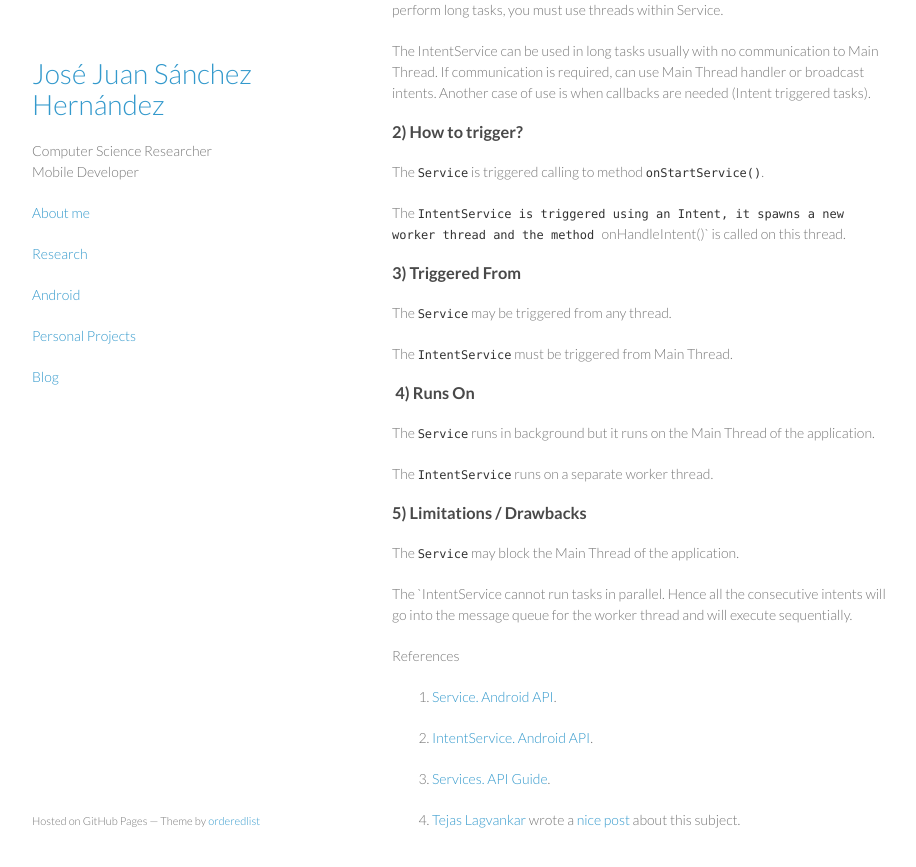
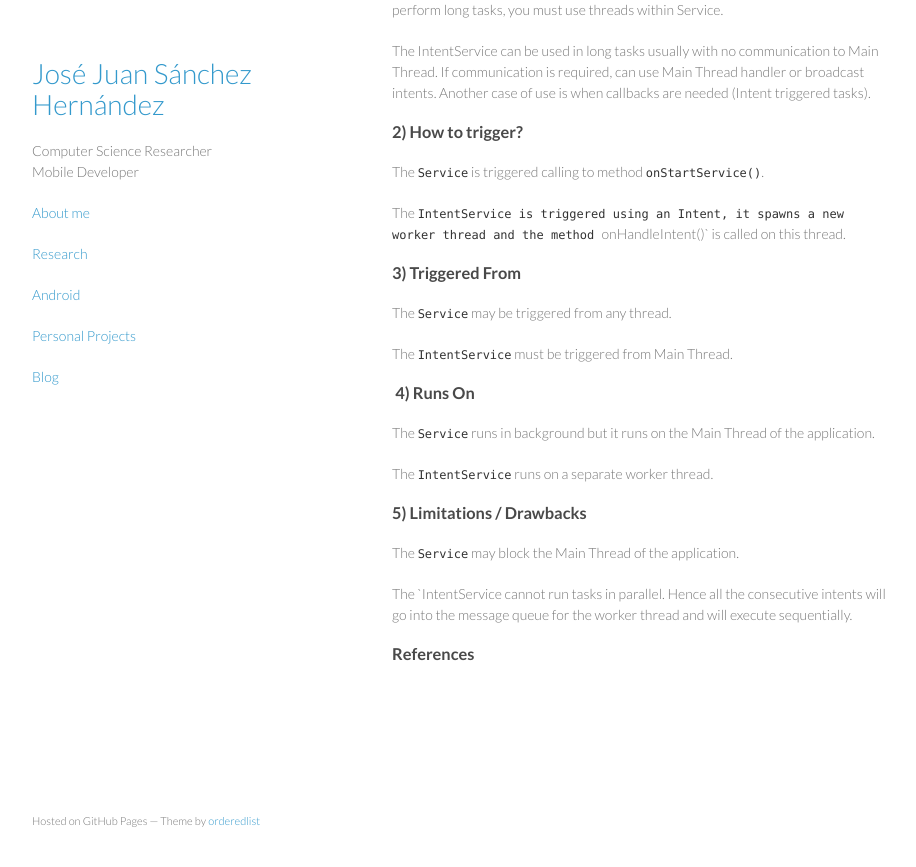
Before and after one commit to josejuansanchez/josejuansanchez.github.io, a Jekyll site: the page built from _posts/2013-09-11-service-vs-intentservice-in-android.md, in a window 1280 px wide and 900 px high, scrolled down 598 px. Shown: the top 867 px of the window, without its empty margins (178-1094 px from the left). Built offline with Jekyll 4.4.1, drawn with Linux system fonts in a browser that asks for light colours.

Commit message:
Changes in post

```diff
--- a/_posts/2013-09-11-service-vs-intentservice-in-android.md
+++ b/_posts/2013-09-11-service-vs-intentservice-in-android.md
@@ -45,12 +45,4 @@ The `Service` may block the Main Thread of the application.
 
 The `IntentService cannot run tasks in parallel. Hence all the consecutive intents will go into the message queue for the worker thread and will execute sequentially.
 
-References
-
-1. [Service. Android API](http://developer.android.com/reference/android/app/Service.html).
-
-2. [IntentService. Android API](http://developer.android.com/reference/android/app/IntentService.html).
-
-3. [Services. API Guide](http://developer.android.com/guide/components/services.html).
-
-4. [Tejas Lagvankar](https://plus.google.com/113624528637645978412/posts) wrote a [nice post](http://techtej.blogspot.com.es/2011/03/android-thread-constructspart-4.html) about this subject.
+### References
```
